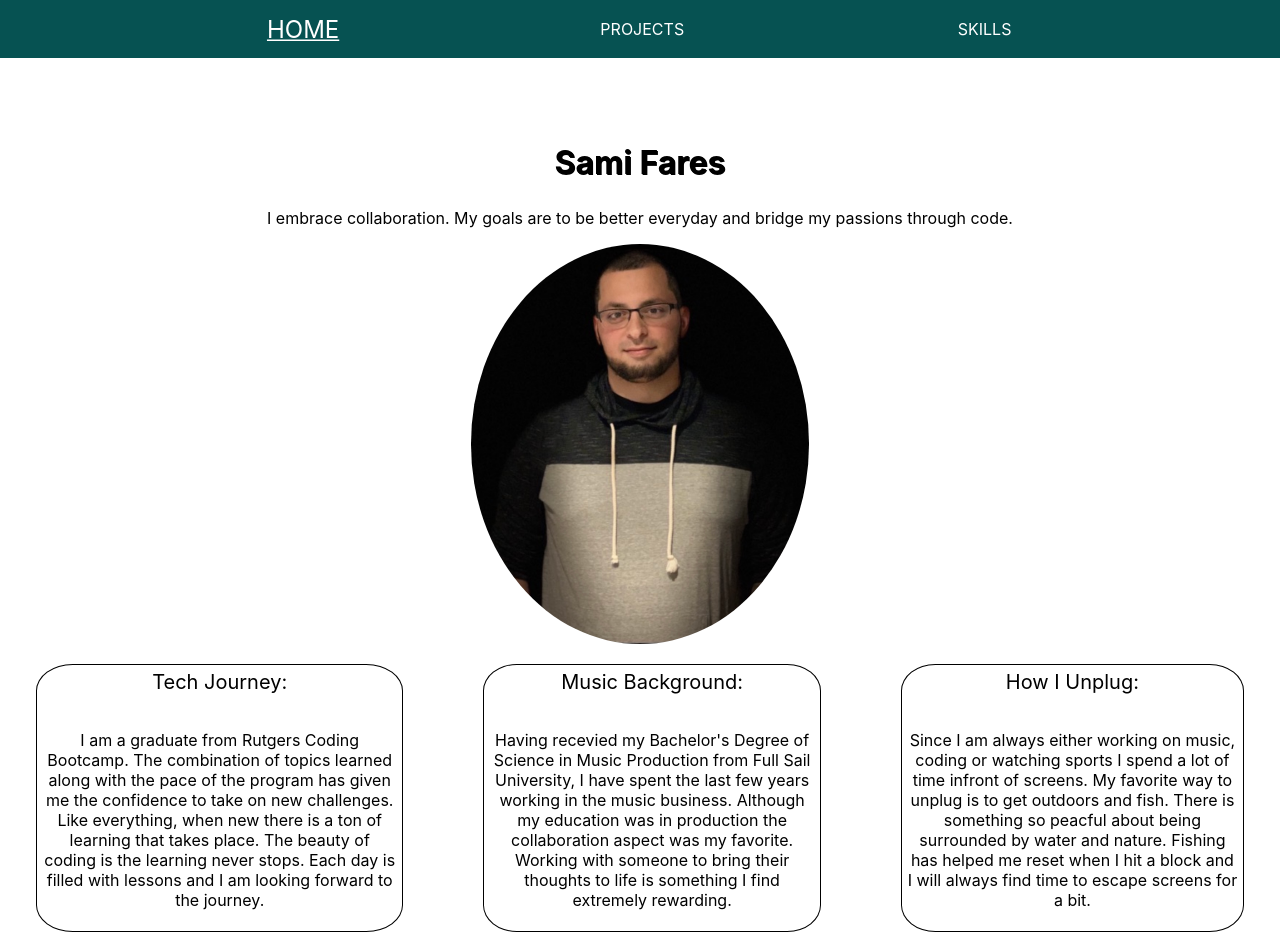
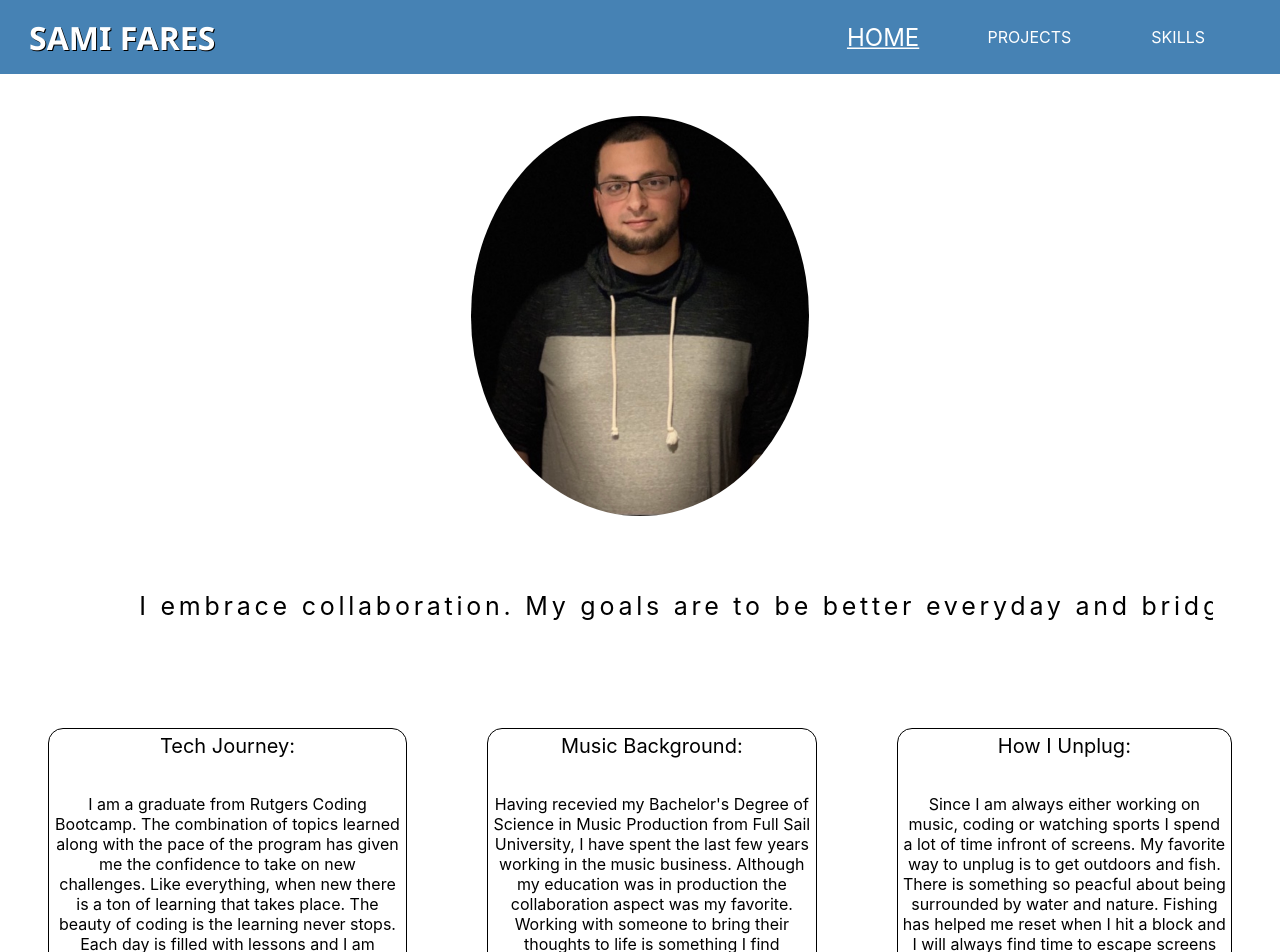
Before and after one commit to SamiFdev/Portfoliov2, a React (Create React App) app: page / in a window 1280 px wide. Shown: the top 952 px of the page. Built offline with nearby package versions, Linux system fonts and the light colour scheme.

Commit message:
added animations to home

```diff
--- a/src/components/Footer/Footer.module.css
+++ b/src/components/Footer/Footer.module.css
@@ -1,5 +1,5 @@
 .footer {
-    background-color: #065252;
+    background-color: steelblue;
     display: flex;
     flex-direction: column;
     gap: 1rem;
@@ -19,5 +19,6 @@
 }
 
 .footerLinks a svg:hover {
-    filter: invert(0.5) sepia(1) hue-rotate(100deg) saturate(5) brightness(1);
+    /* filter: invert(0.5) sepia(3) hue-rotate(200deg) saturate(5) brightness(1); */
+    filter: invert(1);
 }
--- a/src/components/Home/Home.module.css
+++ b/src/components/Home/Home.module.css
@@ -34,19 +34,51 @@ p {
 .writeups {
     display: flex;
     gap: 5rem;
-    padding: 20px;
+    padding: 2em;
 }
 
 .writeups .blurbs {
     display: flex;
     flex-direction: column;
     border: 1px black solid;
-    border-radius: 10%;
+    border-radius: 15px;
     text-align: justify;
     padding: 5px;
+    transition: color 0.3s ease-in-out, box-shadow 0.3s ease-in-out;
 }
-
+.blurbs:hover {
+    box-shadow: inset 600px 300px 6px 0px steelblue;
+}
 span {
     text-align: center;
     font-size: 20px;
 }
+
+.oneLiner {
+    overflow: hidden;
+    width: 80%;
+    border-right: 0.15em solid steelblue;
+    white-space: nowrap;
+    margin: 0 auto;
+    font-size: 25px;
+    letter-spacing: 0.15em;
+    animation: typing 4.5s steps(50), blink-caret 0.5s step-end infinite;
+    padding: 3em;
+}
+@keyframes typing {
+    from {
+        width: 0;
+    }
+    to {
+        width: 80%;
+    }
+}
+@keyframes blink-caret {
+    from,
+    to {
+        border-color: transparent;
+    }
+    45% {
+        border-color: slategray;
+    }
+}
--- a/src/components/Home/index.js
+++ b/src/components/Home/index.js
@@ -4,14 +4,13 @@ import Profilepic from '../../assets/Profilepic.jpg'
 function Home() {
     return (
         <section className={styles.homeContainer}>
-            <h1>Sami Fares</h1>
-            <p>
+            <section className={styles.imgContainer}>
+                <img src={Profilepic} alt="me" />
+            </section>
+            <p className={styles.oneLiner}>
                 I embrace collaboration. My goals are to be better everyday and
                 bridge my passions through code.
             </p>
-            <section className={styles.imgContainer}>
-                <img src={Profilepic} alt="me" />
-            </section>
             <div className={styles.writeups}>
                 <div className={styles.blurbs}>
                     <span>Tech Journey:</span>
--- a/src/components/Navbar/Navbar.module.css
+++ b/src/components/Navbar/Navbar.module.css
@@ -1,15 +1,15 @@
 .nav {
-    background-color: #065252;
+    background-color: steelblue;
     text-transform: uppercase;
     text-align: center;
     list-style-type: none;
     display: flex;
-    justify-content: space-evenly;
+    justify-content: space-between;
     position: fixed;
     width: 100%;
     top: 0;
     z-index: 2;
-    height: 6%;
+    height: 4rem;
     align-items: center;
     padding: 5px;
 }
@@ -28,3 +28,45 @@
     transform: scale(1.5);
     transition-delay: 0.15s;
 }
+
+.navLinksBox {
+    display: flex;
+}
+
+.navName {
+    display: flex;
+    justify-content: flex-start;
+    color: white;
+    padding: 1.5rem;
+    font-family: 'Segoe UI', Tahoma, Geneva, Verdana, sans-serif;
+    /* overflow: hidden;
+    font-family: monospace;
+    border-right: 0.15em solid orange;
+    white-space: nowrap;
+    margin: 0 auto;
+    letter-spacing: 0.15em;
+    animation: typing 3.5s steps(30, end), blink-caret 0.5s step-end infinite;
+}
+@keyframes typing {
+    from {
+        width: 0;
+    }
+    to {
+        width: 100%;
+    }
+}
+@keyframes blink-caret {
+    from,
+    to {
+        border-color: transparent;
+    }
+    50% {
+        border-color: orange;
+    } */
+}
+
+.linkGroup {
+    display: flex;
+    gap: 5rem;
+    padding: 5rem;
+}
--- a/src/components/Navbar/index.js
+++ b/src/components/Navbar/index.js
@@ -3,11 +3,16 @@ import styles from './Navbar.module.css'
 function Navbar() {
     return (
         <nav className={styles.nav}>
-            <NavLink to="/">Home</NavLink>
+            <div>
+                <h1 className={styles.navName}>Sami Fares</h1>
+            </div>
+            <div className={styles.linkGroup}>
+                <NavLink to="/">Home</NavLink>
 
-            <NavLink to="/projects">Projects</NavLink>
+                <NavLink to="/projects">Projects</NavLink>
 
-            <NavLink to="/skills">Skills</NavLink>
+                <NavLink to="/skills">Skills</NavLink>
+            </div>
         </nav>
     )
 }
--- a/src/components/Projects/Projects.module.css
+++ b/src/components/Projects/Projects.module.css
@@ -51,10 +51,11 @@
 }
 
 .ProjectThumbnail:hover {
-    -webkit-transform: scale(1.1);
+    /* -webkit-transform: scale(1.1);
     -ms-transform: scale(1.1);
-    transform: scale(1.1);
-    transition-delay: 0.5s;
+    transform: scale(1.1); */
+    transition-delay: 0.25s;
+    transform: skew(3deg, 3deg);
 }
 
 .ProjectBoxes {
--- a/src/components/Skills/Skills.module.css
+++ b/src/components/Skills/Skills.module.css
@@ -22,7 +22,7 @@
 
 .skillsIcon:hover {
     transform: scale(1.5);
-    transition-delay: 0.5s;
+    transition-delay: 0.25s;
 }
 
 .skillsSpan {
```
